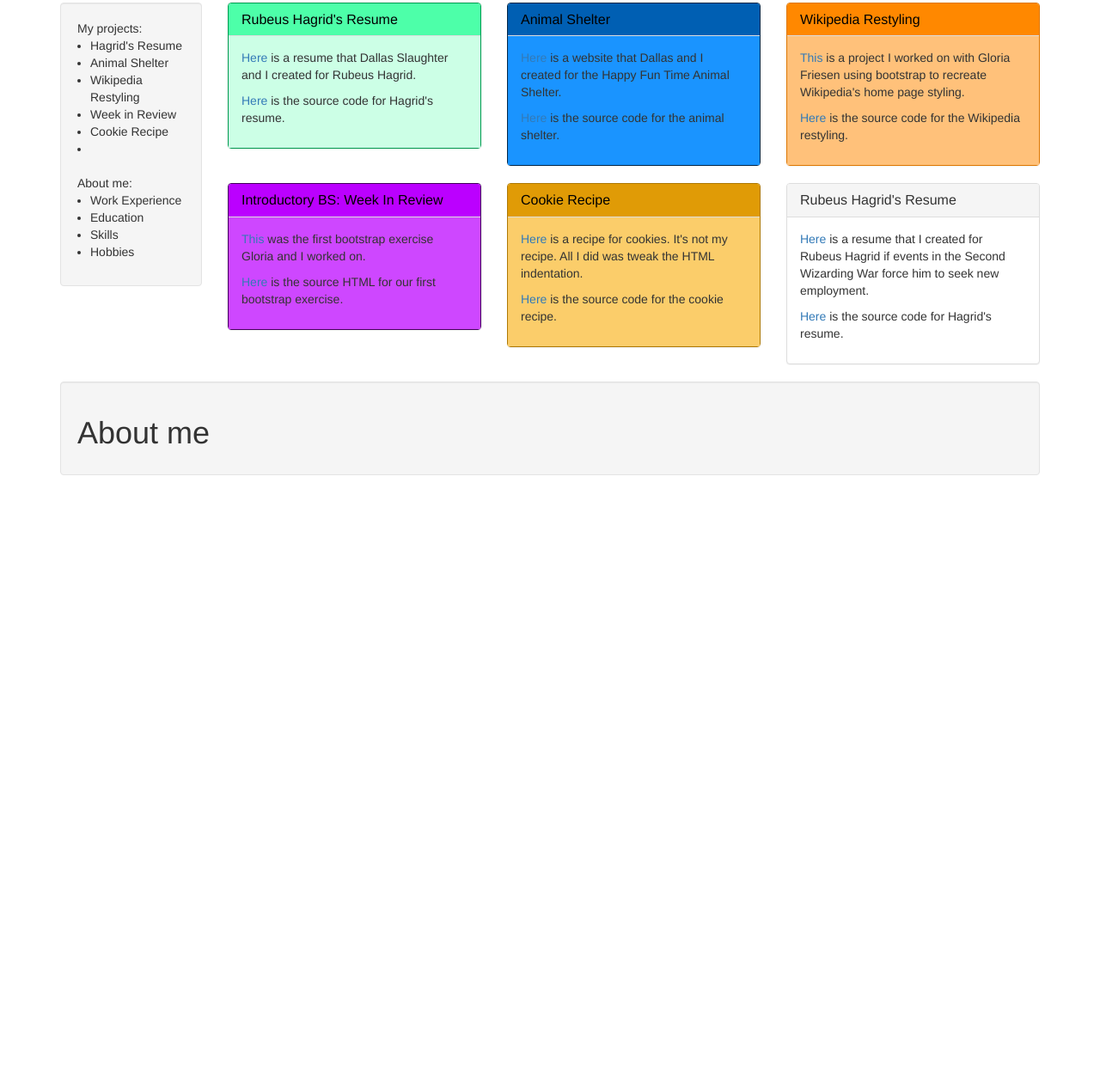
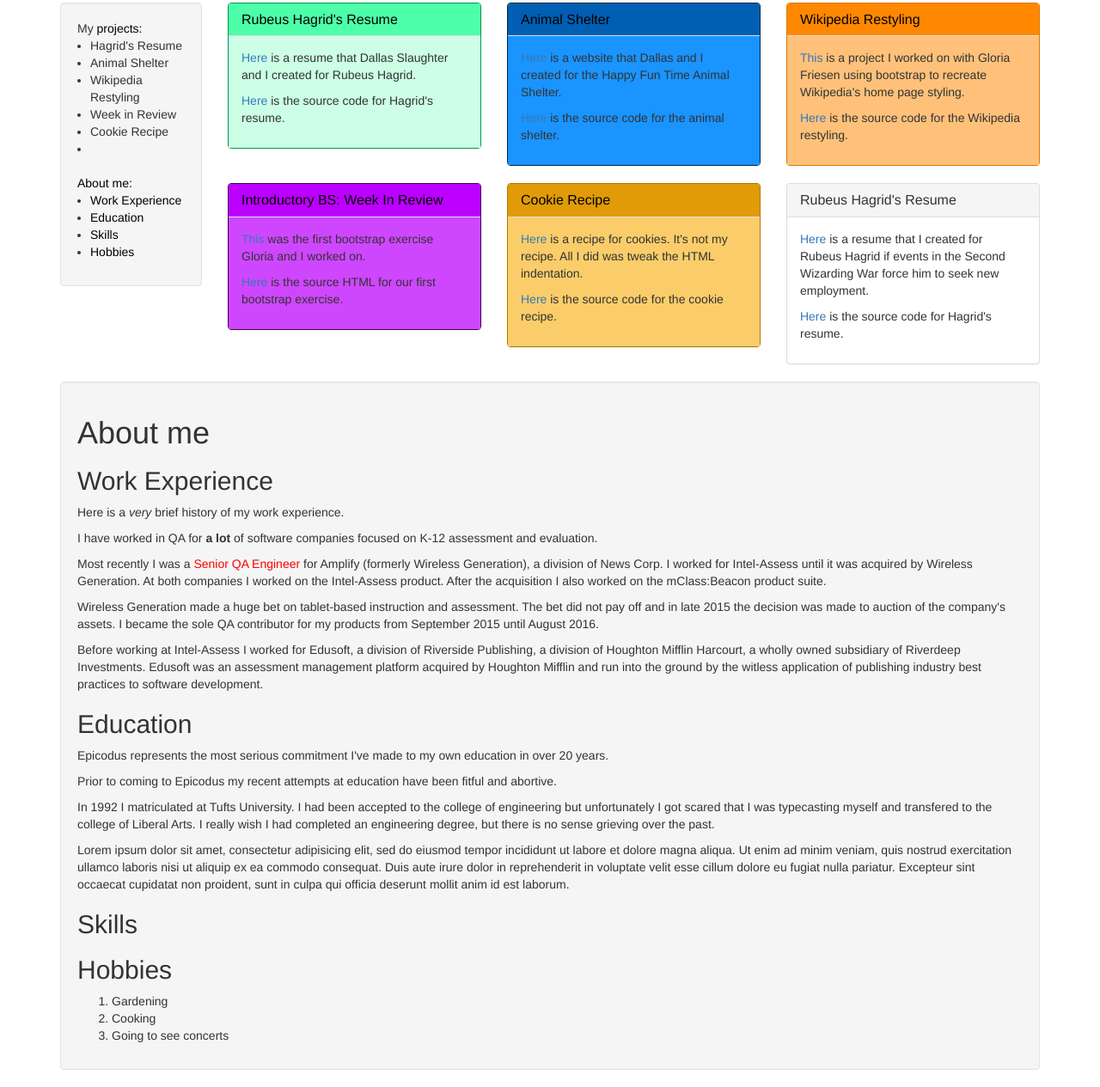
Before and after one commit to nathanielimeyer/portfolio, a plain HTML site: page index.html in a window 1280 px wide. Shown: the part 337-1602 px from the top of the page at 86% size. Before the commit the page ends 910 px from the top, so only its background shows below. Drawn offline with Linux system fonts and the light colour scheme.

Commit message:
Add a lot of bio copy and check styles and tags off list

```diff
--- a/css/styles.css
+++ b/css/styles.css
@@ -98,3 +98,25 @@ img {
   padding-left: 15px;
   list-style-type: disc;
 }
+
+.contextByParent {
+  color: red;
+}
+
+.jumbotron p .contextByParent {
+  font-weight: bolder;
+  color: #000;
+}
+
+li .contextByParent {
+  color: #000;
+
+}
+
+a:hover, a:visited {
+  text-decoration: none;
+}
+
+li a {
+  color: #000;
+}
--- a/index.html
+++ b/index.html
@@ -11,13 +11,13 @@
       <div class="jumbotron">
         <img src="img/nathaniel15.jpg" alt="Nathaniel holding an opossum">
         <h1>Nathaniel Meyer's Development Portfolio</h1>
-        <p>Here are some projects I've worked on during my first week at Epicodus:</p>
+        <p>Here are some <span class="contextByParent">projects</span> I've worked on during my first week at Epicodus:</p>
       </div>
       <div class="row">
         <div class="col-xs-2">
           <div class="well">
             <ul>
-              <li>My projects:</li>
+              <li>My <span class="contextByParent">projects:</span></li>
               <ul>
                 <li>Hagrid's Resume</li>
                 <li>Animal Shelter</li>
@@ -27,12 +27,12 @@
                 <li></li>
               </ul>
               <br>
-              <li>About me:</li>
+              <li><a href="#aboutMe">About me:</a></li>
               <ul>
-                <li>Work Experience</li>
-                <li>Education</li>
-                <li>Skills</li>
-                <li>Hobbies</li>
+                <li><a href="#workExperience">Work Experience</a></li>
+                <li><a href="#education">Education</a></li>
+                <li><a href="#skills">Skills</a></li>
+                <li><a href="#hobbies">Hobbies</a></li>
               </ul>
             </ul>
           </div>
@@ -113,7 +113,25 @@
       <div class="row">
         <div class="col-xs-12">
           <div class="well">
-            <h1>About me</h1>
+            <h1 id="aboutMe">About me</h1>
+            <h2 id="workExperience">Work Experience</h2>
+            <p>Here is a <em>very</em> brief history of my work experience.</p>
+            <p>I have worked in QA for <strong>a lot</strong> of software companies focused on K-12 assessment and evaluation.</p>
+            <p>Most recently I was a <span class="contextByParent">Senior QA Engineer</span> for Amplify (formerly Wireless Generation), a division of News Corp. I worked for Intel-Assess until it was acquired by Wireless Generation. At both companies I worked on the Intel-Assess product. After the acquisition I also worked on the mClass:Beacon product suite.</p>
+            <p>Wireless Generation made a huge bet on tablet-based instruction and assessment. The bet did not pay off and in late 2015 the decision was made to auction of the company's assets. I became the sole QA contributor for my products from September 2015 until August 2016.</p>
+            <p>Before working at Intel-Assess I worked for Edusoft, a division of Riverside Publishing, a division of Houghton Mifflin Harcourt, a wholly owned subsidiary of Riverdeep Investments. Edusoft was an assessment management platform acquired by Houghton Mifflin and run into the ground by the witless application of publishing industry best practices to software development.</p>
+            <h2 id="education">Education</h2>
+            <p>Epicodus represents the most serious commitment I've made to my own education in over 20 years.</p>
+            <p>Prior to coming to Epicodus my recent attempts at education have been fitful and abortive.</p>
+            <p>In 1992 I matriculated at Tufts University. I had been accepted to the college of engineering but unfortunately I got scared that I was typecasting myself and transfered to the college of Liberal Arts. I really wish I had completed an engineering degree, but there is no sense grieving over the past.</p>
+            <p>Lorem ipsum dolor sit amet, consectetur adipisicing elit, sed do eiusmod tempor incididunt ut labore et dolore magna aliqua. Ut enim ad minim veniam, quis nostrud exercitation ullamco laboris nisi ut aliquip ex ea commodo consequat. Duis aute irure dolor in reprehenderit in voluptate velit esse cillum dolore eu fugiat nulla pariatur. Excepteur sint occaecat cupidatat non proident, sunt in culpa qui officia deserunt mollit anim id est laborum.</p>
+            <h2 id="skills">Skills</h2>
+            <h2 id="hobbies">Hobbies</h2>
+              <ol>
+                <li>Gardening</li>
+                <li>Cooking</li>
+                <li>Going to see concerts</li>
+              </ol>
           </div>
         </div>
       </div>
```
